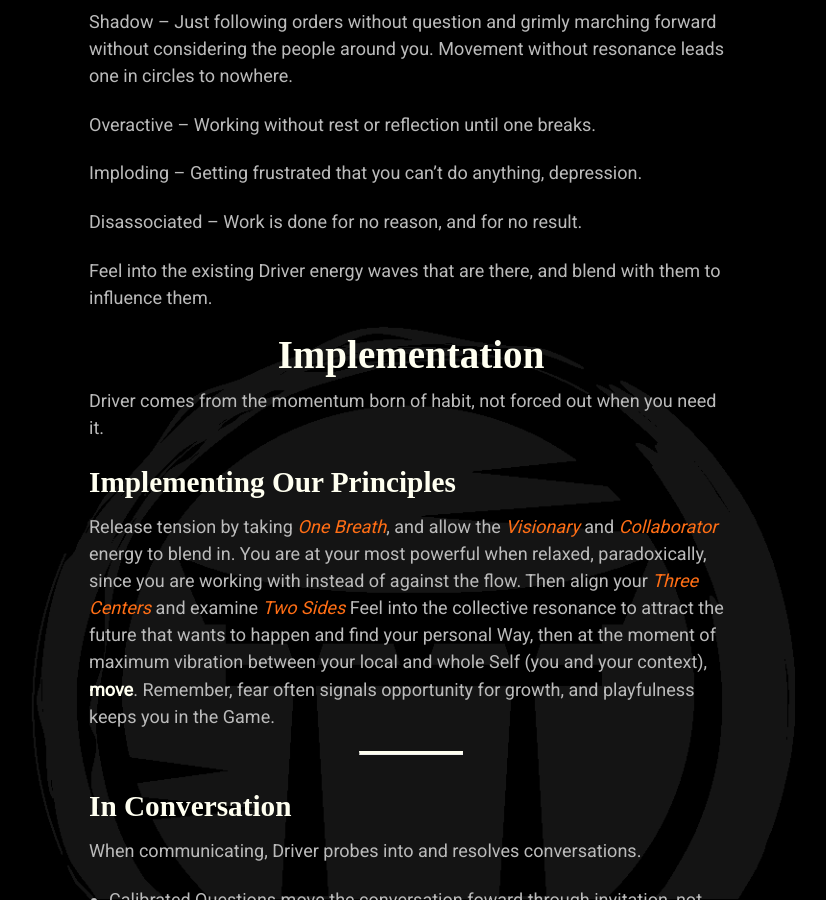
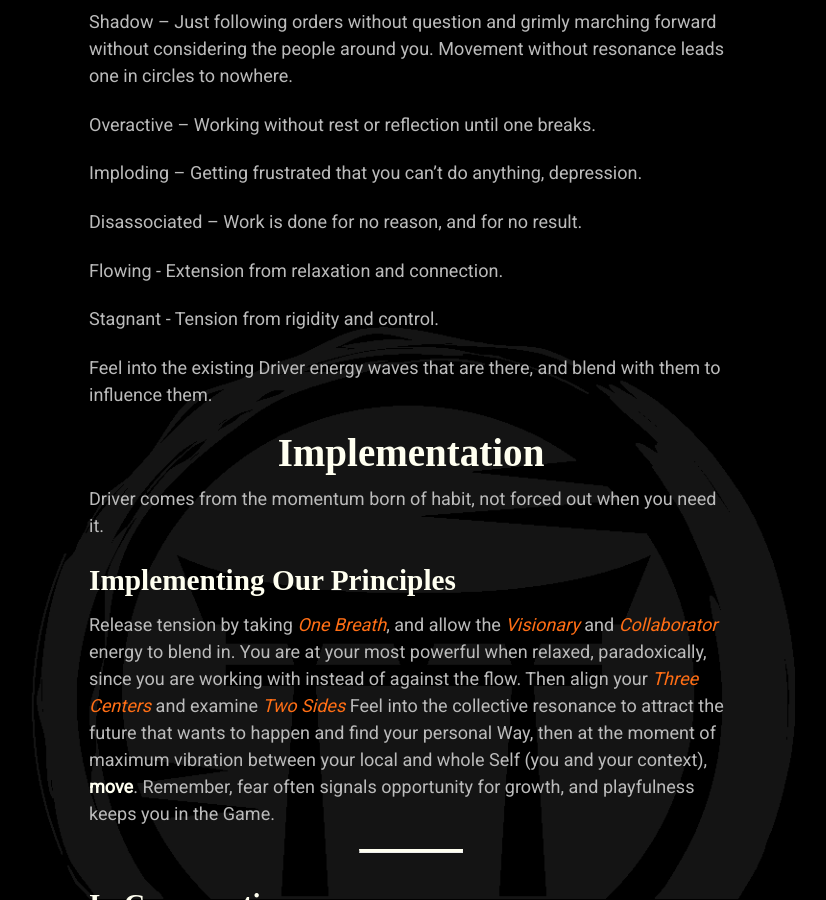
Before and after one commit to mindset-dojo/mindset-dojo.github.io, a Jekyll site: the page built from _forms/driver.md, in a window 1280 px wide and 900 px high, scrolled down 1034 px. Shown: the whole window, without its empty margins (229-1055 px from the left). Built offline with Jekyll 4.4.1, drawn with Linux system fonts in a browser that asks for light colours; some web fonts are replaced.

Commit message:
feat(driver): driver energy flow states.

```diff
--- a/_forms/driver.md
+++ b/_forms/driver.md
@@ -40,6 +40,10 @@ Imploding – Getting frustrated that you can't do anything, depression.
 
 Disassociated – Work is done for no reason, and for no result.
 
+Flowing - Extension from relaxation and connection.
+
+Stagnant - Tension from rigidity and control.
+
 Feel into the existing Driver energy waves that are there, and blend with them to influence them.
 
 ## Implementation
```
